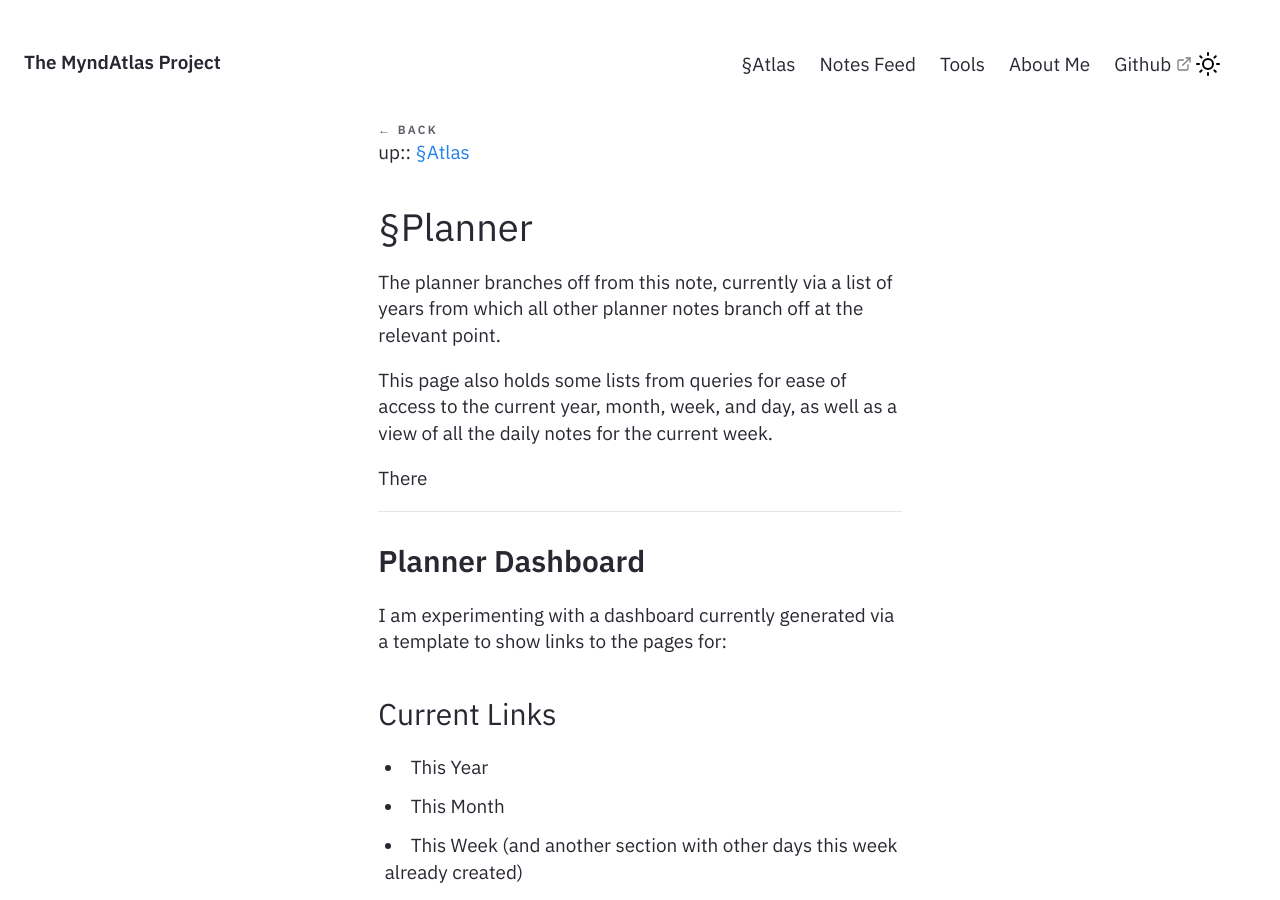
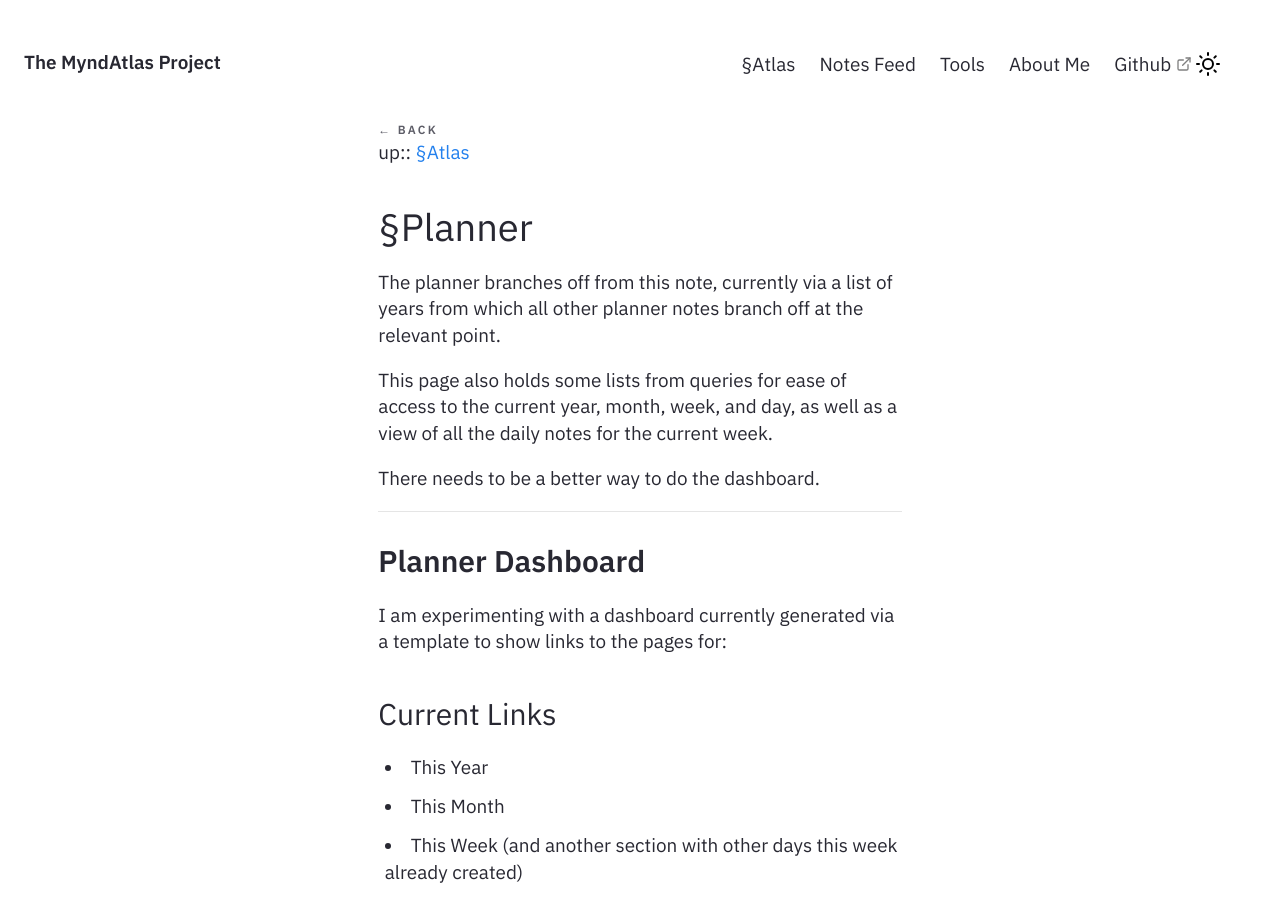
Before and after one commit to myndatlas/myndatlas.github.io, a Jekyll site: the page built from _notes/Public/§Planner.md, in a window 1280 px wide and 900 px high. Built offline with Jekyll 4.4.1, drawn with Linux system fonts in a browser that asks for light colours.

Commit message:
314 vault backup: 2023-03-25 00:03:17

```diff
--- a/_notes/Public/§Planner.md
+++ b/_notes/Public/§Planner.md
@@ -10,7 +10,7 @@ The planner branches off from this note, currently via a list of years from whic
 
 This page also holds some lists from queries for ease of access to the current year, month, week, and day, as well as a view of all the daily notes for the current week.
 
-There
+There needs to be a better way to do the dashboard.
 
 ---
 ## Planner Dashboard
```
